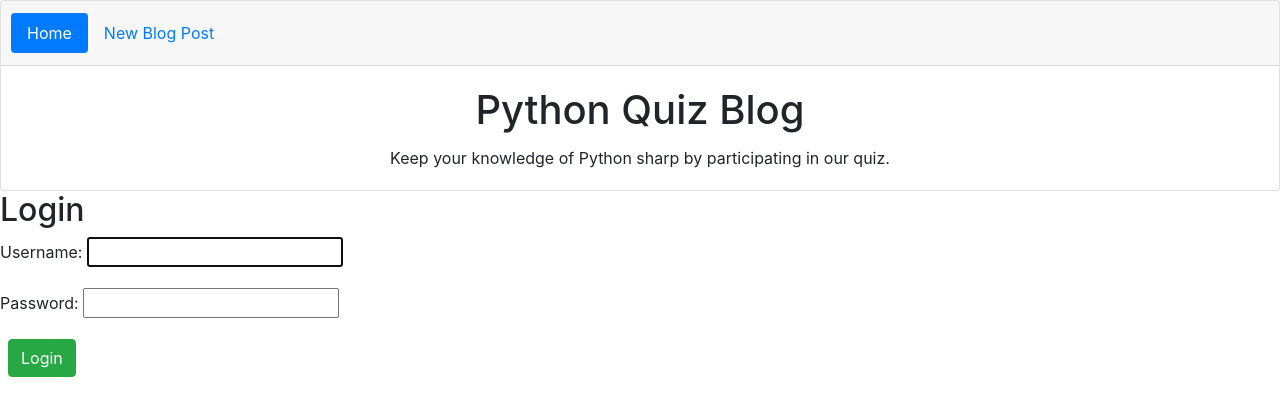
After one commit to coolpythoncodes/blog, a Django app: a page that uses template/registration/login.html in a window 1280 px wide. The commit adds this page. Shown: the top 416 px of the page. Run offline with Django 3.2, Linux system fonts and the light colour scheme; some libraries are stand-ins or nearby versions.

Commit message:
created login html file in registration folder inside template folder

```diff
--- a/template/post_delete.html
+++ b/template/post_delete.html
@@ -6,7 +6,7 @@
 {%block content%}
 
     <div class="container">
-        <h1>Delete Post</h1>
+        <h2>Delete Post</h2>
         <form method="post">{% csrf_token %}
             <p> Are you sure you want to delete "{{object.title}}"</p>
             <button class="btn btn-danger ml-2" type="submit">Confirm</button>
--- /dev/null
+++ b/template/registration/login.html
@@ -0,0 +1,15 @@
+{% extends "base.html" %}
+<!--title blog -->
+{%block title%}Login{%endblock%}
+
+<!-- Blog Content-->
+{%block content%}
+
+<h2>Login</h2>
+<form method="post">{% csrf_token %}
+    {{form.as_p}}
+    <button class="btn btn-success ml-2" type="submit">Login</button>
+
+</form>
+
+{%endblock content%}
```
